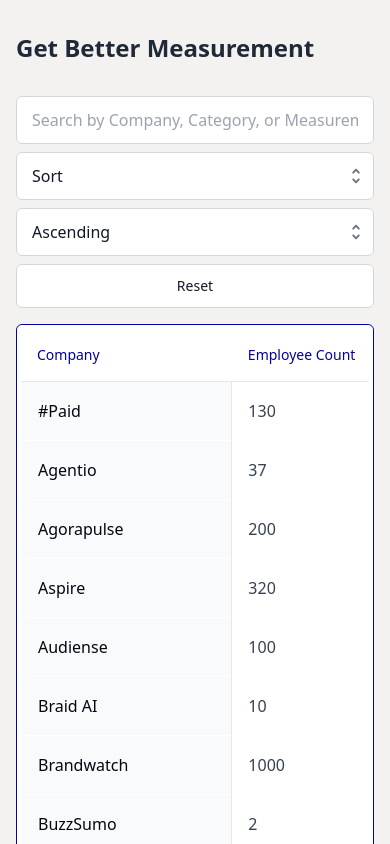
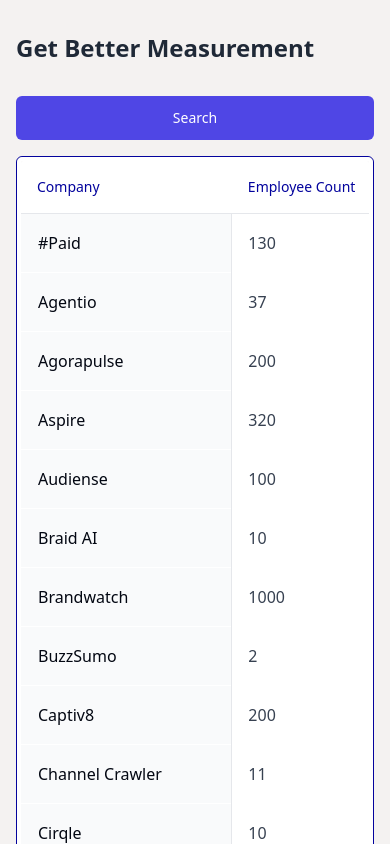
Before and after one commit to creatorplayground/get-better-measurement, a React (Create React App) app: page / in a window 390 px wide. Shown: the top 844 px of the page. Built offline with nearby package versions, Linux system fonts and the light colour scheme.

Commit message:
Fixing padding for dialog box

```diff
--- a/src/components/TableView.js
+++ b/src/components/TableView.js
@@ -30,6 +30,7 @@ function TableView() {
   const [sortKey, setSortKey] = useState(null);
   const [ascending, setAscending] = useState(true);
   const [activeCriteria, setActiveCriteria] = useState(null);
+  const [showFilters, setShowFilters] = useState(false);
   // Drag-to-scroll state
   const [isDragging, setIsDragging] = useState(false);
   const [startX, setStartX] = useState(0);
@@ -102,6 +103,17 @@ function TableView() {
           <h1 className="text-2xl font-bold text-gray-800">Get Better Measurement</h1>
         </div>
         <div className="page-content">
+          <div className="mb-4 sm:hidden">
+            <button
+              onClick={() => setShowFilters((prev) => !prev)}
+              className={`w-full rounded-md px-4 py-3 text-sm text-white ${
+                showFilters ? 'bg-gray-500 hover:bg-gray-400' : 'bg-indigo-600 hover:bg-indigo-500'
+              }`}
+            >
+              {showFilters ? 'Close' : 'Search'}
+            </button>
+          </div>
+          {(showFilters || typeof window === 'undefined' /* SSR fallback */ || window.innerWidth >= 640) && (
             <div className="mb-4 flex flex-col gap-2 sm:flex-row sm:items-center sm:justify-between">
               <input
                 id="filter"
@@ -202,6 +214,7 @@ function TableView() {
                 Reset
               </button>
             </div>
+          )}
           <div className="border border-[#03039d] rounded-md">
             <div
               ref={scrollRef}
@@ -313,9 +326,34 @@ function TableView() {
             </div>
           </div>
         </div>
+        <div className="page-footer mt-10 mx-auto text-left text-gray-500 text-sm space-y-2">
+          <p>
+            Presented by{' '}
+            <a href="https://www.eastwindadvisors.com/" target="_blank" rel="noreferrer" className="text-gray-900 hover:underline">
+              East Wind Advisors
+            </a>
+            ,{' '}
+            <a href="https://www.creatorvision.co/" target="_blank" rel="noreferrer" className="text-gray-900 hover:underline">
+              Creator Vision
+            </a>{' '}
+            +{' '}
+            <a href="https://www.creatorplayground.io/" target="_blank" rel="noreferrer" className="text-gray-900 hover:underline">
+              Creator Playground
+            </a>
+          </p>
+          <p>
+            Disclaimer: The information set forth herein has been obtained or derived from sources believed by East Wind Advisors (“East
+            Wind”) to be reliable. East Wind does not make any representation or warranty, express or implied, as to the information's
+            accuracy or completeness, nor does East Wind recommend that the information serve as the basis of any investment decision. Any
+            reliance on the information provided herein is solely at the user's own risk. Opinions and any other contents at this site are
+            subject to change without notice.
+          </p>
+          <p>Securities transactions conducted through East Wind Securities, LLC, a FINRA registered broker-dealer and member SIPC.</p>
+        </div>
+      </div>
 
       {activeCriteria && (
-          <div className="page-dialogs fixed inset-0 z-50 flex items-center justify-center bg-black bg-opacity-50">
+        <div className="page-dialogs fixed inset-0 z-50 flex items-center justify-center bg-black bg-opacity-50 px-4">
           <div className="bg-white p-6 rounded-md shadow-lg max-w-md">
             <h2 className="text-lg font-semibold mb-2 text-gray-900">{headerLabels[activeCriteria]}</h2>
             <p className="text-gray-700 mb-4">
@@ -358,31 +396,6 @@ function TableView() {
         </div>
       )}
     </div>
-      <div className="page-footer mt-10 mx-auto text-left text-gray-500 text-sm space-y-2">
-        <p>
-          Presented by{' '}
-          <a href="https://www.eastwindadvisors.com/" target="_blank" rel="noreferrer" className="text-gray-900 hover:underline">
-            East Wind Advisors
-          </a>
-          ,{' '}
-          <a href="https://www.creatorvision.co/" target="_blank" rel="noreferrer" className="text-gray-900 hover:underline">
-            Creator Vision
-          </a>{' '}
-          +{' '}
-          <a href="https://www.creatorplayground.io/" target="_blank" rel="noreferrer" className="text-gray-900 hover:underline">
-            Creator Playground
-          </a>
-        </p>
-        <p>
-          Disclaimer: The information set forth herein has been obtained or derived from sources believed by East Wind Advisors (“East
-          Wind”) to be reliable. East Wind does not make any representation or warranty, express or implied, as to the information's
-          accuracy or completeness, nor does East Wind recommend that the information serve as the basis of any investment decision. Any
-          reliance on the information provided herein is solely at the user's own risk. Opinions and any other contents at this site are
-          subject to change without notice.
-        </p>
-        <p>Securities transactions conducted through East Wind Securities, LLC, a FINRA registered broker-dealer and member SIPC.</p>
-      </div>
-    </div>
   );
 }
 
```
Lines whose indentation alone changed are shown as unchanged.
